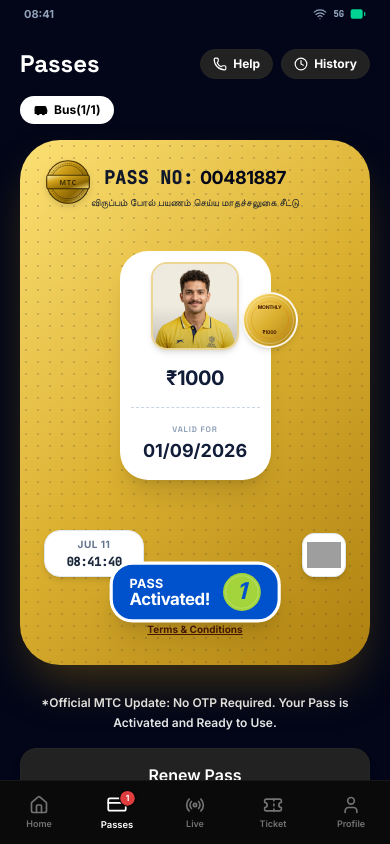
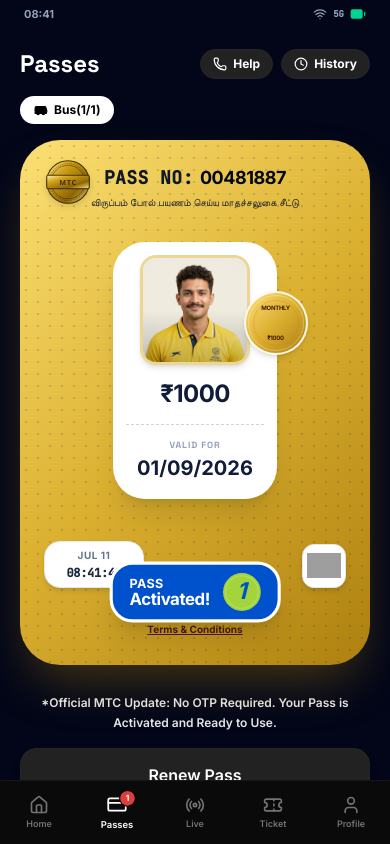
Before and after one commit to SAN-MARK/Chennai-one-Demo, a React (Vite) app: page / in a window 390 px wide. Built offline with nearby package versions, Linux system fonts and the light colour scheme; grey boxes are pictures that could not be loaded.

Commit message:
style: adjust PassCard dimensions and seal size
Update the inner card frame and golden seal styling to improve visual alignment and responsiveness on mobile displays.

```diff
--- a/src/components/PassCard.tsx
+++ b/src/components/PassCard.tsx
@@ -182,19 +182,19 @@
         </div>
 
         {/* MIDDLE SECTION: White Card Frame */}
-        <div className="relative bg-white rounded-[28px] p-2.5 flex flex-col items-center justify-between shadow-xl border border-white/80 z-10 w-[50%] max-w-[195px] h-[48%] mx-auto my-2.5 flex-shrink-0" id="pass-white-inner-card">
+        <div className="relative bg-white rounded-[32px] p-3 flex flex-col items-center justify-between shadow-xl border border-white/80 z-10 w-[54%] max-w-[210px] h-[54%] mx-auto my-3 flex-shrink-0" id="pass-white-inner-card">
 
           {/* Golden Badge Seal overlapping the right-middle boundary */}
-          <div className="absolute -right-7 top-10 z-20 w-14 h-14 rounded-full bg-gradient-to-br from-[#ffe074] via-[#dbb030] to-[#ad8010] shadow-md border-2 border-white/90 flex flex-col items-center justify-center select-none" id="pass-golden-seal">
+          <div className="absolute -right-8 top-12 z-20 w-16 h-16 rounded-full bg-gradient-to-br from-[#ffe074] via-[#dbb030] to-[#ad8010] shadow-md border-2 border-white/90 flex flex-col items-center justify-center select-none" id="pass-golden-seal">
             {/* Concentric subtle inner ring */}
             <div className="absolute inset-0.5 rounded-full border border-white/30 flex items-center justify-center">
               <div className="absolute inset-1 rounded-full border border-amber-600/30 flex flex-col items-center justify-center p-0.5">
-                <span className="text-[5px] font-bold text-amber-950 uppercase tracking-tighter leading-none font-sans">Monthly</span>
+                <span className="text-[6px] font-bold text-amber-950 uppercase tracking-tighter leading-none font-sans">Monthly</span>
                 {/* Tick Checkmark Icon */}
-                <svg viewBox="0 0 24 24" className="w-4 h-4 text-amber-950 stroke-[3.5] fill-none mt-0.5">
+                <svg viewBox="0 0 24 24" className="w-5 h-5 text-amber-950 stroke-[3.5] fill-none mt-0.5">
                   <polyline points="20 6 9 17 4 12" />
                 </svg>
-                <span className="text-[5px] font-bold text-amber-950 uppercase tracking-tighter leading-none mt-0.5 font-sans">₹1000</span>
+                <span className="text-[6px] font-bold text-amber-950 uppercase tracking-tighter leading-none mt-0.5 font-sans">₹1000</span>
               </div>
             </div>
           </div>
@@ -203,7 +203,7 @@
           <button
             type="button"
             onClick={() => document.getElementById('pass-direct-file-input')?.click()}
-            className="relative w-[88px] h-[88px] rounded-2xl overflow-hidden shadow-md border-2 border-[#ecd695] bg-slate-50 flex items-center justify-center group flex-shrink-0 cursor-pointer hover:scale-105 active:scale-95 transition-transform outline-none"
+            className="relative w-[110px] h-[110px] rounded-2xl overflow-hidden shadow-md border-[3px] border-[#ecd695] bg-slate-50 flex items-center justify-center group flex-shrink-0 cursor-pointer hover:scale-105 active:scale-95 transition-transform outline-none"
             title="Click to upload custom photo from device"
           >
             {/* Embedded profile image */}
@@ -224,21 +224,21 @@
           </button>
 
           {/* Large Price Display */}
-          <div className="text-center mt-1" id="pass-amount-display">
-            <span className="text-xl font-extrabold text-[#111c38] font-sans tracking-tight">
+          <div className="text-center mt-2" id="pass-amount-display">
+            <span className="text-2xl font-extrabold text-[#111c38] font-sans tracking-tight">
               ₹{pass.amount}
             </span>
           </div>
 
           {/* Dashed Line */}
-          <div className="w-full border-t border-dashed border-slate-300 my-1" />
+          <div className="w-full border-t border-dashed border-slate-300 my-2" />
 
           {/* Validation Info */}
           <div className="text-center pb-1" id="pass-valid-duration">
-            <p className="text-[8px] font-display font-bold tracking-widest text-slate-400">
+            <p className="text-[9px] font-display font-bold tracking-widest text-slate-400">
               VALID FOR
             </p>
-            <p className="text-lg font-extrabold text-[#111c38] mt-0.5 whitespace-nowrap">
+            <p className="text-xl font-extrabold text-[#111c38] mt-0.5 whitespace-nowrap">
               {pass.validTo}
             </p>
           </div>
```
